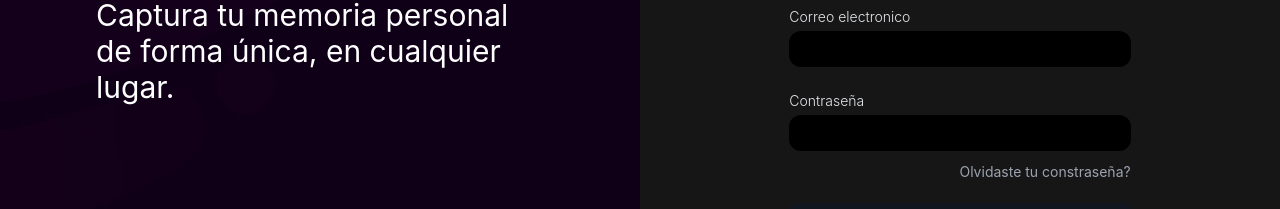
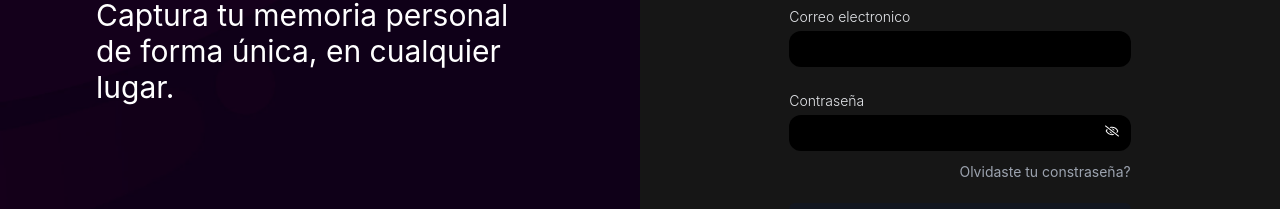
Before and after one commit to christianldev/Instagramern, a React (Create React App) app in the folder instagram/: page / in a window 1280 px wide. Shown: the part 373-582 px from the top of the page. Built offline with nearby package versions, Linux system fonts and the light colour scheme.

Commit message:
estado hide y show password

```diff
--- a/instagram/src/components/LoginForm/LoginForm.jsx
+++ b/instagram/src/components/LoginForm/LoginForm.jsx
@@ -1,7 +1,15 @@
-import React from 'react';
+import React, { useState } from 'react';
 import { TextInput } from '../TextInput/TextInput';
 
+import { FaRegEye, FaRegEyeSlash } from 'react-icons/fa';
+
 export const LoginForm = ({ useField, formik, loginForm, setLoginForm }) => {
+  const [showPassword, setShowPassword] = useState(false);
+
+  const handleShowPassword = () => {
+    setShowPassword(!showPassword);
+  };
+
   return (
     <form className="sm:w-2/3 w-full px-4 lg:px-0 mx-auto">
       <div className="pb-2 pt-4">
@@ -12,13 +20,28 @@ export const LoginForm = ({ useField, formik, loginForm, setLoginForm }) => {
           label="Correo electronico"
         />
       </div>
-      <div className="pb-2 pt-4">
+      <div className="relative pb-2 pt-4">
         <TextInput
           useField={useField}
+          type={showPassword ? 'text' : 'password'}
+          name="password"
           label="Contraseña"
-          name="password"
-          type="password"
         />
+
+        <div
+          onClick={handleShowPassword}
+          class="absolute inset-y-0 right-0 pr-3 pt-7 flex items-center text-sm leading-5 cursor-pointer"
+        >
+          {showPassword ? (
+            <FaRegEye
+              className={!formik.isValid && !formik.dirty ? 'hidden' : ''}
+            />
+          ) : (
+            <FaRegEyeSlash
+              className={!formik.isValid && !formik.dirty ? 'hidden' : ''}
+            />
+          )}
+        </div>
       </div>
       <div className="text-right text-gray-400 hover:underline hover:text-gray-100">
         <a href="#" className="text-sm">
--- a/instagram/src/components/RegisterForm/RegisterForm.jsx
+++ b/instagram/src/components/RegisterForm/RegisterForm.jsx
@@ -37,6 +37,14 @@ export const RegisterForm = ({
           useField={useField}
           label="Contraseña"
           name="password"
+          type="password"
+        />
+      </div>
+      <div className="pb-2 pt-2">
+        <TextInput
+          useField={useField}
+          label="Repetir contraseña"
+          name="repeatPassword"
           type="password"
         />
       </div>
--- a/instagram/src/helpers/validationSchema.js
+++ b/instagram/src/helpers/validationSchema.js
@@ -20,6 +20,9 @@ export const validationSchemaRegister = Yup.object({
     .matches(/(?=.*?[0-9])/, 'La contraseña debe tener al menos un numero')
 
     .min(8, 'La contraseña debe tener minimo 8 caracteres'),
+  repeatPassword: Yup.string()
+    .required('La contraseña es requerida')
+    .oneOf([Yup.ref('password'), null], 'Las contraseñas no coinciden'),
 });
 
 export const validationSchemaLogin = Yup.object({
--- a/instagram/src/pages/Auth/Auth.jsx
+++ b/instagram/src/pages/Auth/Auth.jsx
@@ -87,6 +87,7 @@ export default function Auth() {
               username: '',
               email: '',
               password: '',
+              repeatPassword: '',
             }}
             validationSchema={
               loginForm ? validationSchemaLogin : validationSchemaRegister
```
